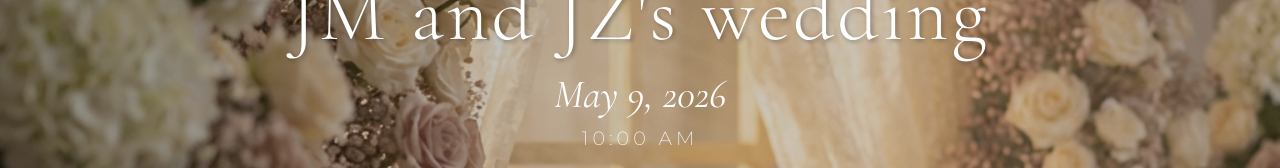
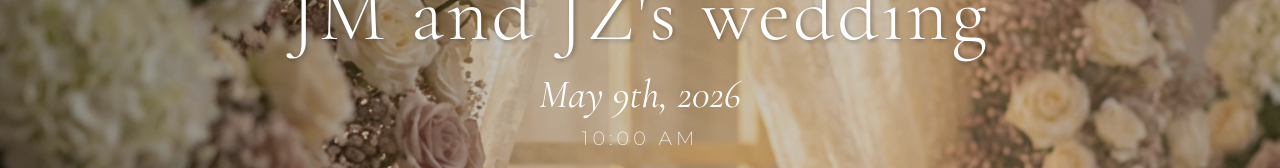
Before and after one commit to mjc0608/wedding, a website: page index.html in a window 1280 px wide. Shown: the part 164-332 px from the top of the page. Drawn offline with nearby package versions, Linux system fonts and the light colour scheme.

Commit message:
Update: Change date format to May 9th

```diff
--- a/index.html
+++ b/index.html
@@ -5,8 +5,8 @@
     <meta charset="UTF-8">
     <meta name="viewport" content="width=device-width, initial-scale=1.0">
     <meta name="description"
-        content="Wedding Countdown - May 9, 2026. Join us as we count down the days to our special day!">
-    <title>Our Wedding Countdown | May 9, 2026</title>
+        content="Wedding Countdown - May 9th, 2026. Join us as we count down the days to our special day!">
+    <title>Our Wedding Countdown | May 9th, 2026</title>
     <link rel="preconnect" href="https://fonts.googleapis.com">
     <link rel="preconnect" href="https://fonts.gstatic.com" crossorigin>
     <link
@@ -20,7 +20,7 @@
     <main class="container">
         <header class="hero">
             <h1 class="wedding-title">JM and JZ's wedding</h1>
-            <p class="names">May 9, 2026</p>
+            <p class="names">May 9th, 2026</p>
             <p class="time">10:00 AM</p>
         </header>
 
--- a/script.js
+++ b/script.js
@@ -1,4 +1,4 @@
-// Target date: May 9, 2026, at 10:00 AM PDT (Pacific Time)
+// Target date: May 9th, 2026, at 10:00 AM PDT (Pacific Time)
 const targetDate = new Date('2026-05-09T10:00:00-07:00').getTime();
 
 const updateCountdown = () => {
```
